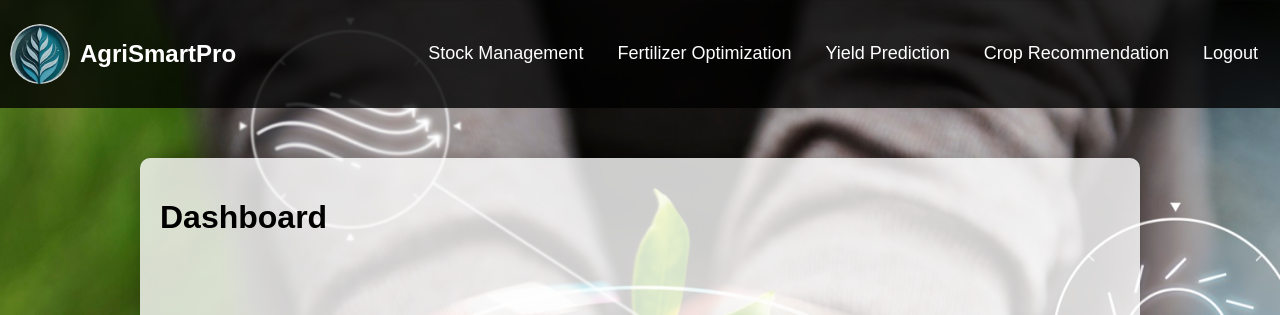
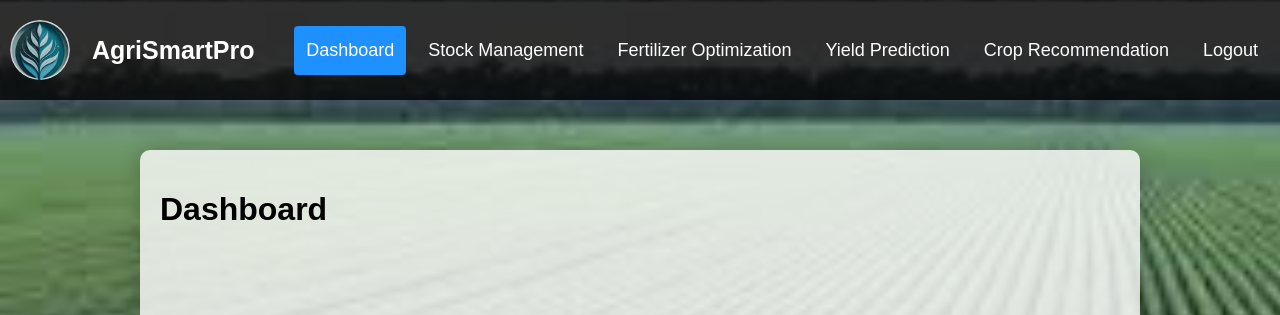
Before and after one commit to thehmzr/AgriSmartPro, a Flask app: page /Dashboard in a window 1280 px wide. Shown: the top 315 px of the page. Run offline with Flask 3, Linux system fonts and the light colour scheme; parts of the project's set-up code (start-up, migrations or seed data) failed here and were passed over.

Commit message:
restore the original images and unify the navigation bar
two of the four hotlinked dashboard images still resolve, so they are saved
locally and the page looks as it did before. the logo and the stock tile are
gone from google's cache; the logo now uses the app's own launcher icon.

the nav also left the current page's own link out, so items vanished and the
rest shifted as you moved around. all five links are on every page now, with
the current one marked using the .active rule the stylesheet already had.
the brand pointed at a dead #default anchor and now goes to the dashboard.

```diff
--- a/backend/templates/Dashboard.html
+++ b/backend/templates/Dashboard.html
@@ -89,7 +89,7 @@
             font-family: Arial, sans-serif;
             margin: 0;
             padding: 0;
-            background-image: url('/static/smart-agriculture.jpg');
+            background-image: url('/static/dashboard-bg.jpg');
             background-size: cover;
             background-position: center;
         }
@@ -160,14 +160,15 @@
     <div class="header">
     <div class="header-left">
         <img src="/static/logo.png" style="width:60px; border-radius: 50%;">
-            <h2 style="color:white;">AgriSmartPro</h2>
+        <a href="{{ url_for('dashboard') }}" class="logo">AgriSmartPro</a>
     </div>
     <div class="header-right">
+        <a href="{{ url_for('dashboard') }}" class="active">Dashboard</a>
         <a href="{{ url_for('stock') }}">Stock Management</a>
         <a href="{{ url_for('fertilizer_recommendation') }}">Fertilizer Optimization</a>
         <a href="{{ url_for('index') }}">Yield Prediction</a>
         <a href="{{ url_for('index1') }}">Crop Recommendation</a>
-            <a href="{{ url_for('demo') }}" id="logout">Logout</a>
+        <a href="{{ url_for('demo') }}">Logout</a>
     </div>
 </div>
 
@@ -190,7 +191,7 @@
 
         </a>
         <a href="{{ url_for('index1') }}" data-text="Crop Recommendation">
-            <img src="/static/corn-field.jpg" alt="Crop Recommendation">
+            <img src="/static/tile-crop.jpg" alt="Crop Recommendation">
         </a>
 
     </div>
--- a/backend/templates/fertilizer.html
+++ b/backend/templates/fertilizer.html
@@ -96,14 +96,15 @@
     <div class="header">
     <div class="header-left">
         <img src="/static/logo.png" style="width:60px; border-radius: 50%;">
-        <a href="#default" class="logo">AgriSmartPro</a>
+        <a href="{{ url_for('dashboard') }}" class="logo">AgriSmartPro</a>
     </div>
     <div class="header-right">
         <a href="{{ url_for('dashboard') }}">Dashboard</a>
         <a href="{{ url_for('stock') }}">Stock Management</a>
+        <a href="{{ url_for('fertilizer_recommendation') }}" class="active">Fertilizer Optimization</a>
         <a href="{{ url_for('index') }}">Yield Prediction</a>
         <a href="{{ url_for('index1') }}">Crop Recommendation</a>
-
+        <a href="{{ url_for('demo') }}">Logout</a>
     </div>
 </div>
   <div class="container">
--- a/backend/templates/index.html
+++ b/backend/templates/index.html
@@ -95,14 +95,15 @@
     <div class="header">
     <div class="header-left">
         <img src="/static/logo.png" style="width:60px; border-radius: 50%;">
-        <a href="#default" class="logo">AgriSmartPro</a>
+        <a href="{{ url_for('dashboard') }}" class="logo">AgriSmartPro</a>
     </div>
     <div class="header-right">
         <a href="{{ url_for('dashboard') }}">Dashboard</a>
         <a href="{{ url_for('stock') }}">Stock Management</a>
         <a href="{{ url_for('fertilizer_recommendation') }}">Fertilizer Optimization</a>
+        <a href="{{ url_for('index') }}" class="active">Yield Prediction</a>
         <a href="{{ url_for('index1') }}">Crop Recommendation</a>
-
+        <a href="{{ url_for('demo') }}">Logout</a>
     </div>
 </div>
 
--- a/backend/templates/index1.html
+++ b/backend/templates/index1.html
@@ -95,14 +95,15 @@
     <div class="header">
     <div class="header-left">
         <img src="/static/logo.png" style="width:60px; border-radius: 50%;">
-        <a href="#default" class="logo">AgriSmartPro</a>
+        <a href="{{ url_for('dashboard') }}" class="logo">AgriSmartPro</a>
     </div>
     <div class="header-right">
         <a href="{{ url_for('dashboard') }}">Dashboard</a>
         <a href="{{ url_for('stock') }}">Stock Management</a>
         <a href="{{ url_for('fertilizer_recommendation') }}">Fertilizer Optimization</a>
         <a href="{{ url_for('index') }}">Yield Prediction</a>
-
+        <a href="{{ url_for('index1') }}" class="active">Crop Recommendation</a>
+        <a href="{{ url_for('demo') }}">Logout</a>
     </div>
 </div>
 
--- a/backend/templates/stock.html
+++ b/backend/templates/stock.html
@@ -197,15 +197,15 @@ body {
 <div class="header">
     <div class="header-left">
         <img src="/static/logo.png" style="width:60px; border-radius: 50%;">
+        <a href="{{ url_for('dashboard') }}" class="logo">AgriSmartPro</a>
     </div>
-     <a href="#default" class="logo">AgriSmartPro</a>
-
-
     <div class="header-right">
         <a href="{{ url_for('dashboard') }}">Dashboard</a>
+        <a href="{{ url_for('stock') }}" class="active">Stock Management</a>
         <a href="{{ url_for('fertilizer_recommendation') }}">Fertilizer Optimization</a>
         <a href="{{ url_for('index') }}">Yield Prediction</a>
         <a href="{{ url_for('index1') }}">Crop Recommendation</a>
+        <a href="{{ url_for('demo') }}">Logout</a>
     </div>
 </div>
 <body>
```
Also changed, not shown: backend/static/corn-field.jpg (deleted), backend/static/dashboard-bg.jpg (added), backend/static/smart-agriculture.jpg (deleted), backend/static/tile-crop.jpg (added). Lines whose indentation alone changed are shown as unchanged.
